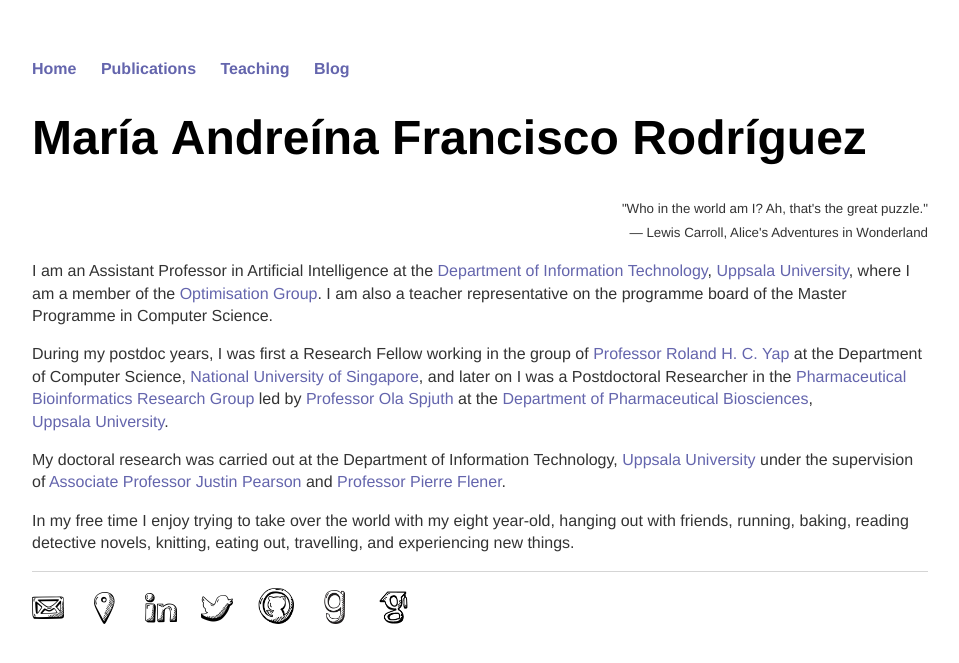
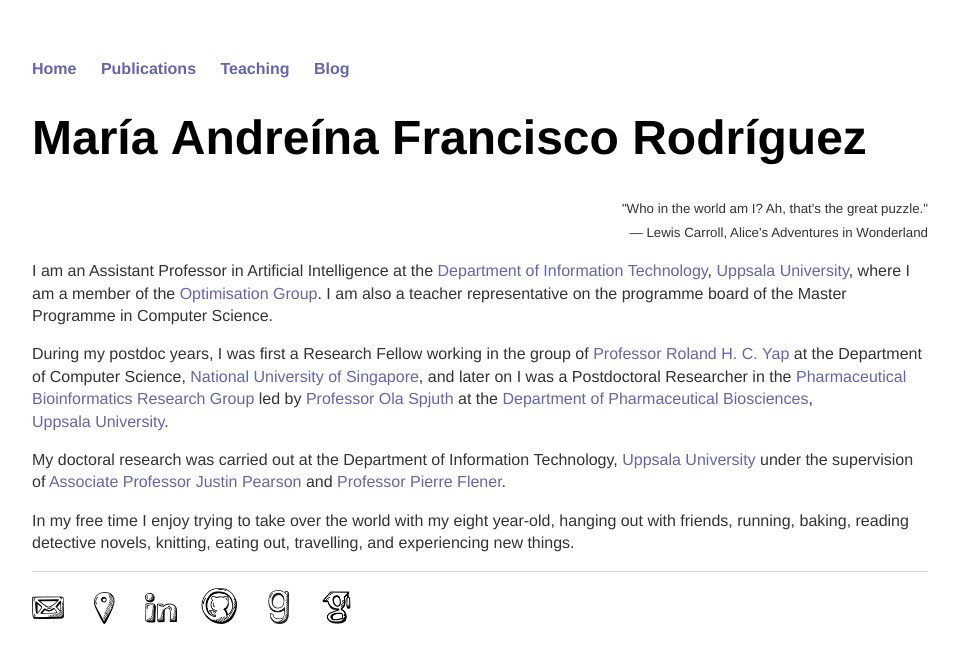
Before and after one commit to andreina-francisco/andreina-francisco.github.io, a Jekyll site: the page built from index.html, in a window 1280 px wide. Shown: the top 663 px of the page, without its empty margins (160-1119 px from the left). Built offline with Jekyll 4.4.1, drawn with Linux system fonts in a browser that asks for light colours; nearby versions of some CDN libraries; a style sheet for code colours, icons or effects is not loaded.

Commit message:
Updated email address

```diff
--- a/_layouts/default.html
+++ b/_layouts/default.html
@@ -37,10 +37,10 @@
 </div><!-- /.container -->
 <footer>
 <ul>
-  <li><a href="mailto:maria.andreina.francisco@farmbio.uu.se"><img src="/images/envelope.png" style="width:32px; height:32px" title="email" alt="email"></a></li>
+  <li><a href="mailto:maria.andreina.francisco@it.uu.se"><img src="/images/envelope.png" style="width:32px; height:32px" title="email" alt="email"></a></li>
   <li><a href="https://katalog.uu.se/profile?id=N11-1772"><img src="/images/map-marker.png" style="width:32px; height:32px" title="Where to find me" alt="Find me"></a></li>
   <li><a href="https://www.linkedin.com/in/andreinafr/"><img src="/images/linked-in.png" style="width:32px; height:32px" title="LinkedIn" alt="LinkedIn"></a></li>
-  <li><a href="https://twitter.com/MariaAndreinaFr"><img src="/images/twitter.png" style="width:32px; height:32px" title="@MariaAndreinaFr" alt="twitter"></a></li>
+  <!--<li><a href="https://twitter.com/MariaAndreinaFr"><img src="/images/twitter.png" style="width:32px; height:32px" title="@MariaAndreinaFr" alt="twitter"></a></li>-->
   <li><a href="https://github.com/andreina-francisco"><img src="/images/github.png" style="width:36px; height:36px" title="GitHub" alt="GitHub"></a></li>
   <li><a href="https://www.goodreads.com/andreina"><img src="/images/good-reads.png" style="width:34px; height:34px" title="Goodreads" alt="Goodreads"></a></li>
   <li><a href="https://scholar.google.com/citations?user=6TM4YBYAAAAJ"><img src="/images/google-scholar.png" style="width:33px; height:33px" title="Google Scholar" alt="Google Scholar"></a></li>
```
